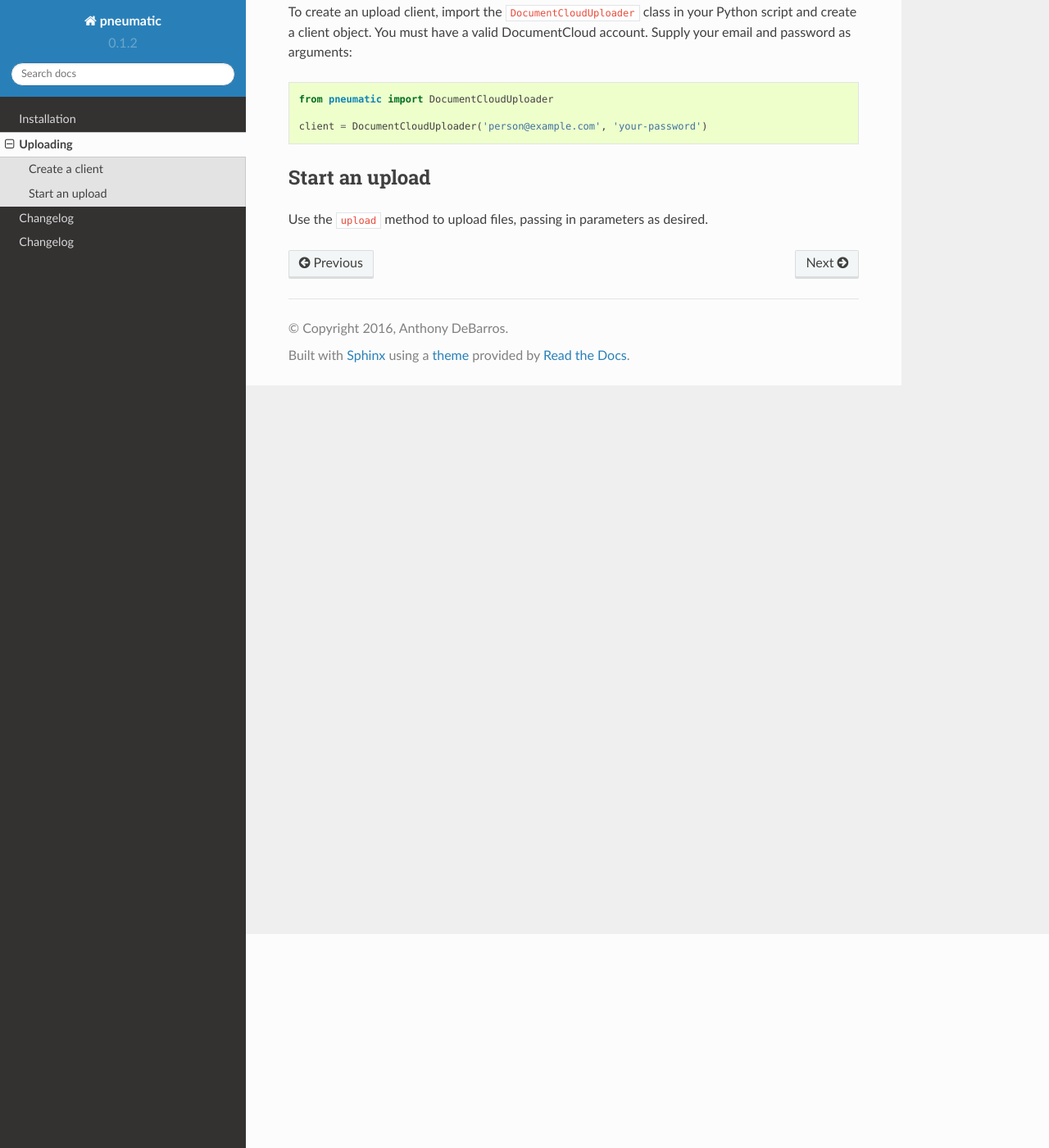
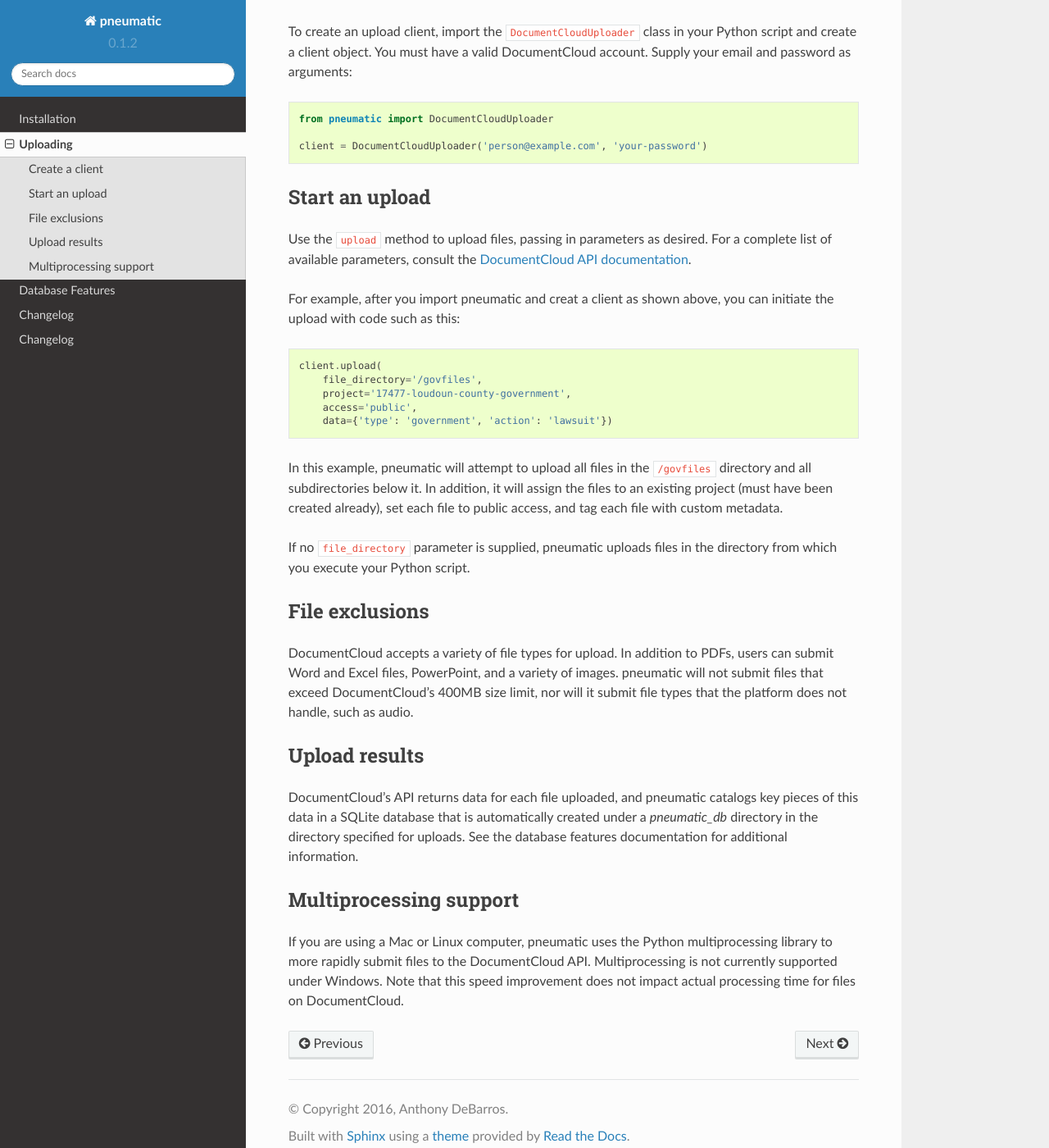
Before and after one commit to anthonydb/pneumatic, a Sphinx documentation site: the page built from docs/uploading.rst, in a window 1280 px wide and 1400 px high, scrolled down 261 px. Shown: the whole window at 82% size. Built offline with Sphinx 7.4.7 and the Read the Docs theme 2.0.0, drawn with Linux system fonts in a browser that asks for light colours; some of the changed text lies outside the part shown.

Commit message:
Documentation expansion.

```diff
--- a/README.rst
+++ b/README.rst
@@ -1,5 +1,6 @@
-Pneumatic: Bulk-Uploading for DocumentCloud
-==================================================
+:
+A Bulk-Upload Library for DocumentCloud
+=======================================
 
 pneumatic is a library that adds some luxury and safeguards to the bulk-uploading of hundreds, thousands or hundreds of thousands of files to `DocumentCloud <https://www.documentcloud.org>`_. It is meant to do one thing -- upload -- and serve as an adjunct to, but not a replacement for, the excellent `python-documentcloud <http://python-documentcloud.readthedocs.org/en/latest/>`_ API wrapper.
 
--- a/docs/index.rst
+++ b/docs/index.rst
@@ -1,3 +1,7 @@
+===================
+pneumatic |release|
+===================
+
 .. include:: ../README.rst
 
 Table of contents
@@ -8,6 +12,7 @@
 
    installation
    uploading
+   database
    changelog
 
 License
--- a/docs/uploading.rst
+++ b/docs/uploading.rst
@@ -1,7 +1,7 @@
 Uploading
 =========
 
-pneumatic supports all parameters found in the DocumentCloud upload API endpoint.
+pneumatic is designed for one thing: uploading documents. It supports all parameters found in the `DocumentCloud API upload endpoint <https://www.documentcloud.org/help/api#upload-documents>`_.
 
 Create a client
 ---------------
@@ -17,4 +17,33 @@
 Start an upload
 ---------------
 
-Use the ``upload`` method to upload files, passing in parameters as desired.
+Use the ``upload`` method to upload files, passing in parameters as desired. For a complete list of available parameters, consult the `DocumentCloud API documentation <https://www.documentcloud.org/help/api#upload-documents>`_.
+
+For example, after you import pneumatic and creat a client as shown above, you can initiate the upload with code such as this:
+
+.. code-block:: python
+
+    client.upload(
+        file_directory='/govfiles',
+        project='17477-loudoun-county-government',
+        access='public',
+        data={'type': 'government', 'action': 'lawsuit'})
+
+In this example, pneumatic will attempt to upload all files in the ``/govfiles`` directory and all subdirectories below it. In addition, it will assign the files to an existing project (must have been created already), set each file to public access, and tag each file with custom metadata.
+
+If no ``file_directory`` parameter is supplied, pneumatic uploads files in the directory from which you execute your Python script.
+
+File exclusions
+---------------
+
+DocumentCloud accepts a variety of file types for upload. In addition to PDFs, users can submit Word and Excel files, PowerPoint, and a variety of images. pneumatic will not submit files that exceed DocumentCloud's 400MB size limit, nor will it submit file types that the platform does not handle, such as audio.
+
+Upload results
+--------------
+
+DocumentCloud's API returns data for each file uploaded, and pneumatic catalogs key pieces of this data in a SQLite database that is automatically created under a `pneumatic_db` directory in the directory specified for uploads. See the database features documentation for additional information.
+
+Multiprocessing support
+-----------------------
+
+If you are using a Mac or Linux computer, pneumatic uses the Python multiprocessing library to more rapidly submit files to the DocumentCloud API. Multiprocessing is not currently supported under Windows. Note that this speed improvement does not impact actual processing time for files on DocumentCloud.
```
Also changed, not shown: docs/database.rst (added, +42 -0 lines).
